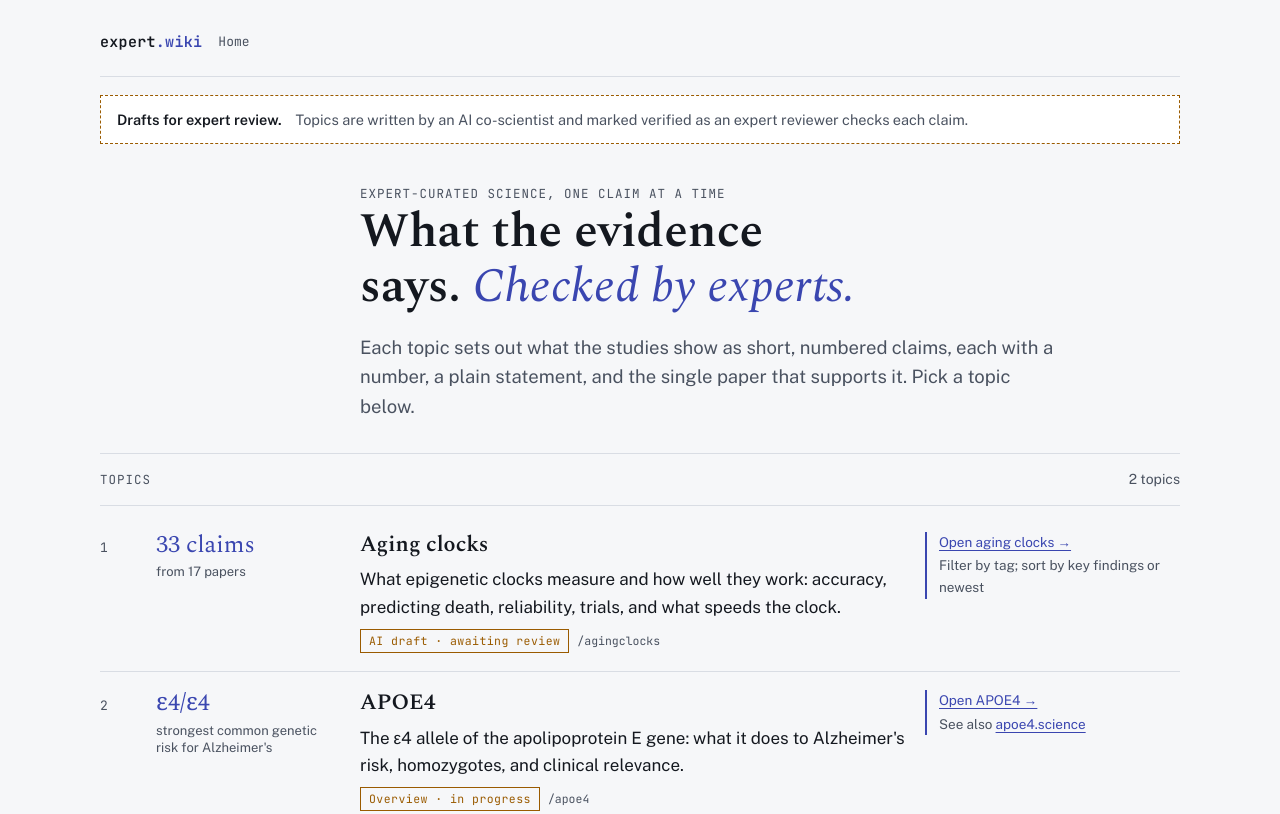
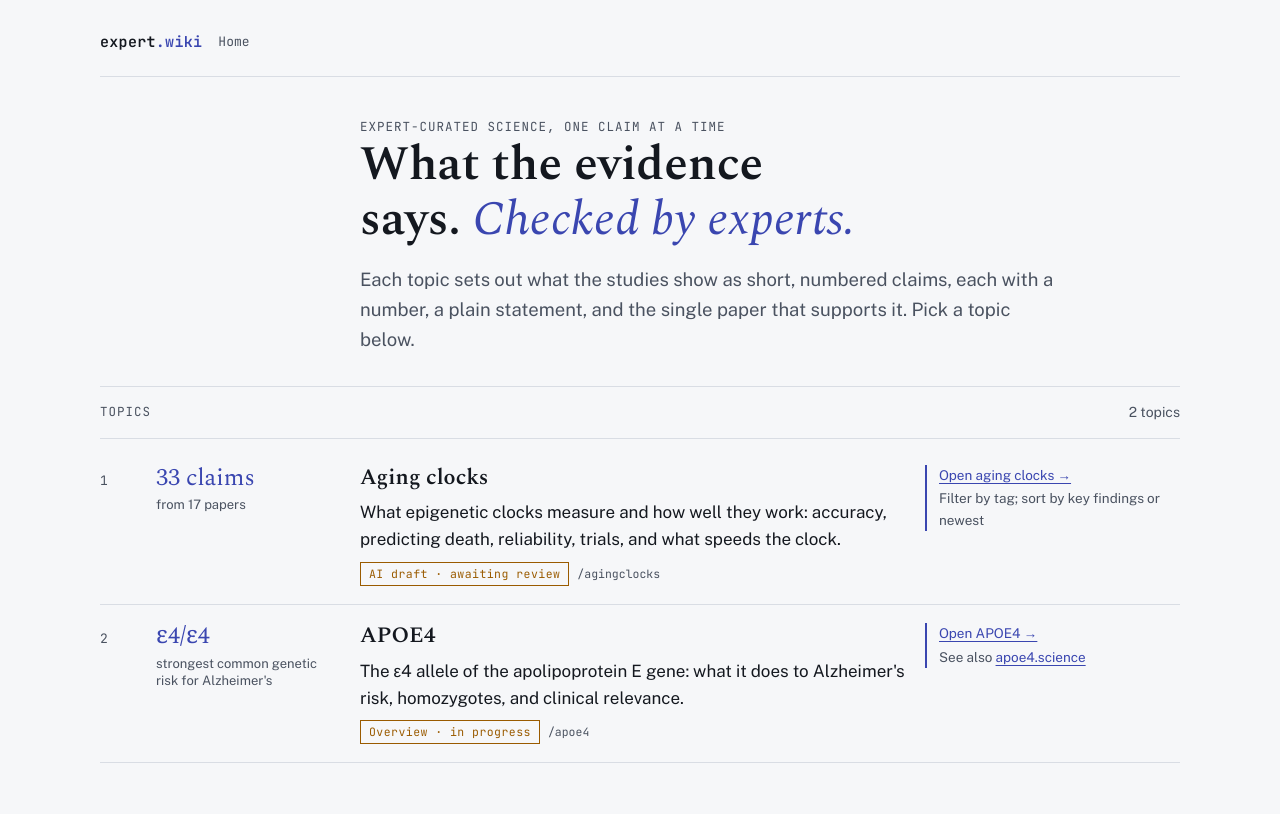
Before and after one commit to moqri/expert-wiki, a plain HTML site: page index.html in a window 1280 px wide. Shown: the top 814 px of the page. Drawn offline with nearby package versions, Linux system fonts and the light colour scheme.

Commit message:
Home: remove draft banner
Co-Authored-By: Claude Opus 5.5 <noreply@anthropic.com>
Claude-Session: https://claude.ai/code/session_01D9wVaUHz83M6o2redKKcnf

```diff
--- a/index.html
+++ b/index.html
@@ -19,7 +19,6 @@
     <a class="mark" href="/">expert<span>.wiki</span></a><span class="crumb">Home</span>
   </header>
   <main id="main">
-    <div class="banner"><strong>Drafts for expert review.</strong><span>Topics are written by an AI co-scientist and marked verified as an expert reviewer checks each claim.</span></div>
     <section class="intro">
       <p class="label">Expert-curated science, one claim at a time</p>
       <h1>What the evidence says. <em>Checked by experts.</em></h1>
```
